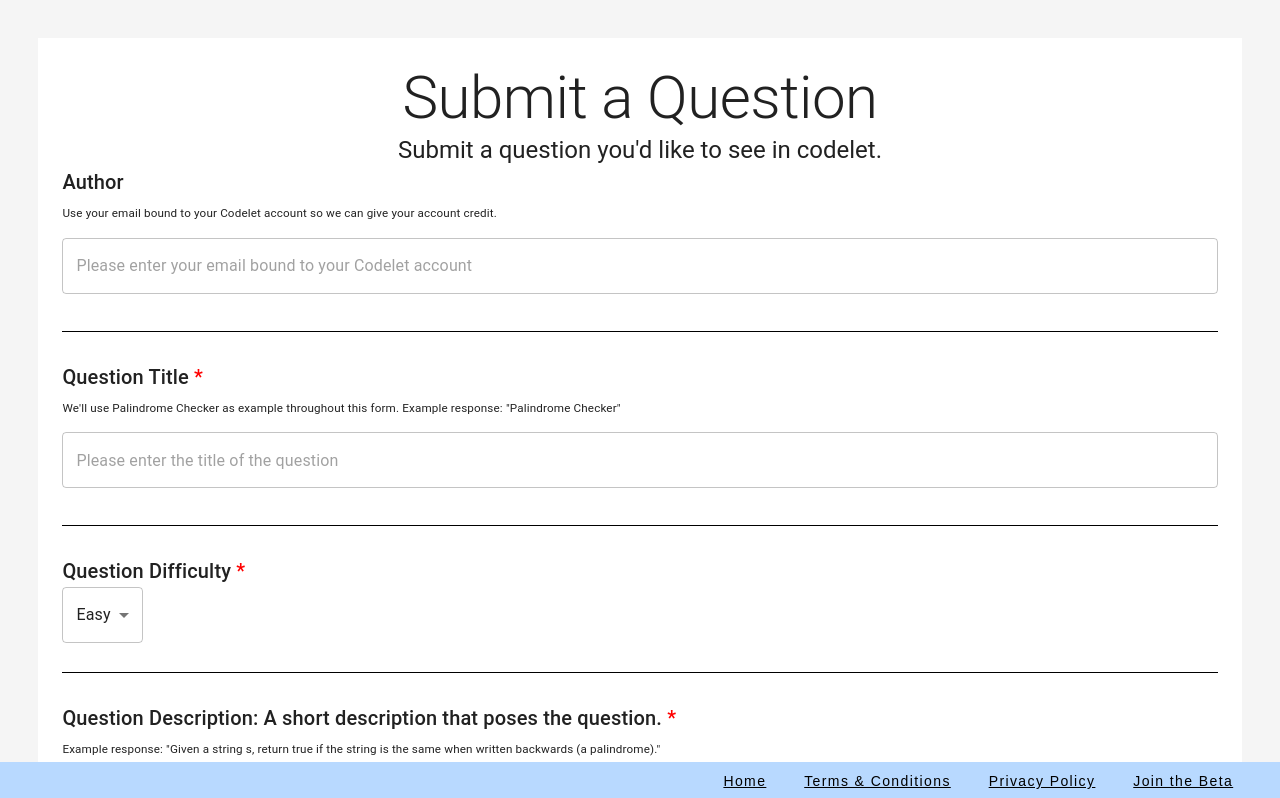
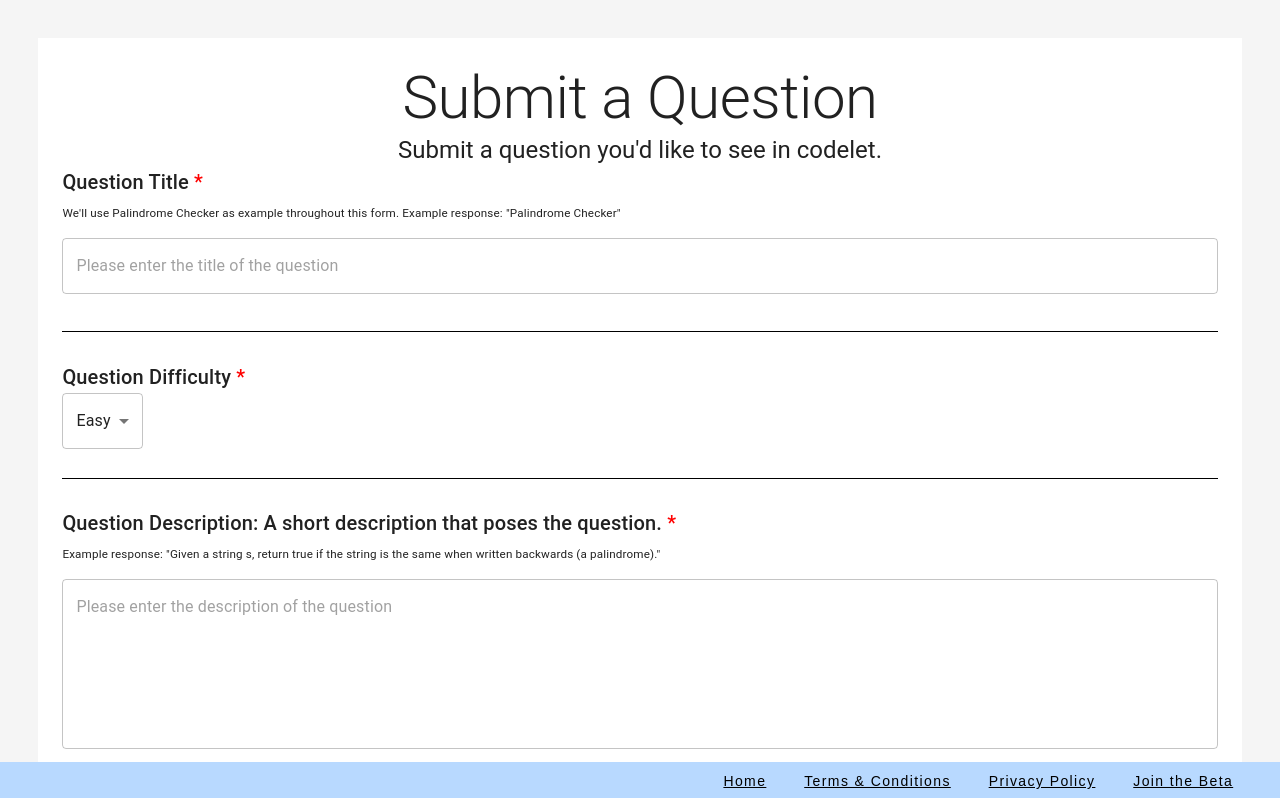
Before and after one commit to CodeletApp/codelet-site, a React (Create React App) app: page /submit-question in a window 1280 px wide. Shown: the top 798 px of the page. Built offline with nearby package versions, Linux system fonts and the light colour scheme; a web font is replaced by a local one.

Commit message:
Removed author field

```diff
--- a/src/components/SubmitQuestion.js
+++ b/src/components/SubmitQuestion.js
@@ -77,7 +77,6 @@ export const SubmitQuestion = () => {
       algorithmSolutionIndex,
       spaceComplexitySolutionIndex,
       timeComplexitySolutionIndex,
-      author,
     } = data;
     const approaches = [approach1, approach2, approach3];
     const codeBank = [algorithm1, algorithm2, algorithm3];
@@ -98,27 +97,6 @@ export const SubmitQuestion = () => {
         spaceComplexityBank[parseInt(spaceComplexitySolutionIndex)],
       timeComplexity: timeComplexityBank[parseInt(timeComplexitySolutionIndex)],
     };
-    if (author !== "") {
-      await apiRequest({
-        url: `${getEnvUrl()}/questions/post-question`,
-        method: "POST",
-        headers: {
-          "Content-Type": "application/json",
-        },
-        data: {
-          title,
-          difficulty,
-          description,
-          example,
-          approaches,
-          codeBank,
-          spaceComplexityBank,
-          timeComplexityBank,
-          solution,
-          author,
-        },
-      });
-    } else {
     await apiRequest({
       url: `${getEnvUrl()}/questions/post-question`,
       method: "POST",
@@ -137,7 +115,6 @@ export const SubmitQuestion = () => {
         solution,
       },
     });
-    }
     window.location.assign("/submit-question/thanks");
   };
 
@@ -150,21 +127,6 @@ export const SubmitQuestion = () => {
           Submit a question you'd like to see in codelet.
         </Typography>
         <form className={classes.form} onSubmit={handleSubmit(onSubmit)}>
-          <Typography variant="h6">Author</Typography>
-          <sub>
-            Use your email bound to your Codelet account so we can give your
-            account credit.
-          </sub>
-          <TextField
-            variant="outlined"
-            margin="normal"
-            fullWidth
-            id="author"
-            name="author"
-            placeholder="Please enter your email bound to your Codelet account"
-            inputRef={register}
-          />
-          <Divider className={classes.divider} />
           <Typography variant="h6">
             Question Title <span className={classes.requiredAsterisk}>*</span>
           </Typography>
```
Lines whose indentation alone changed are shown as unchanged.
